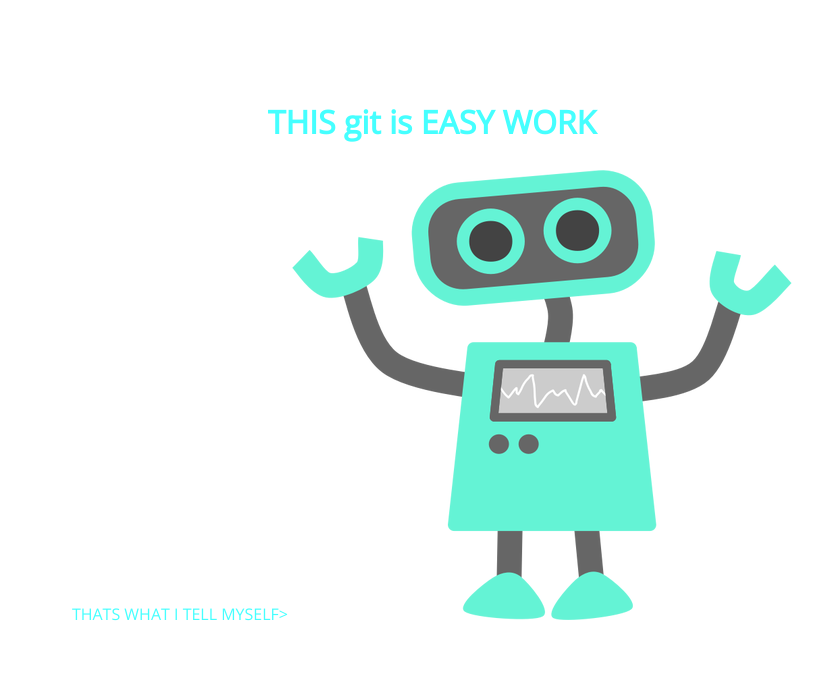
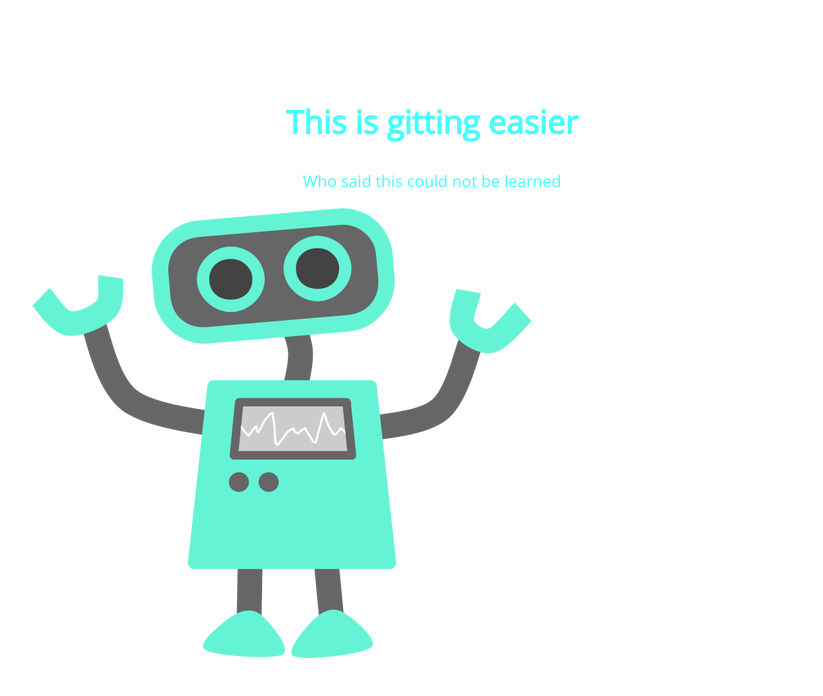
Before and after one commit to stedfordhub/105-project, a plain HTML site: page index.html in a window 1280 px wide. Shown: the whole page, without its empty margins (208-1031 px from the left). Drawn offline with nearby package versions, Linux system fonts and the light colour scheme.

Commit message:
changes to h1 and p

```diff
--- a/index.html
+++ b/index.html
@@ -8,8 +8,8 @@
 </head>
 <body>
 	<section>
-		<h1>THIS git is EASY WORK</h1>
-		<p>THATS WHAT I TELL MYSELF>
+		<h1>This is gitting easier</h1>
+		<p>Who said this could not be learned</p>
 		<img src="img/happy-blue-robot.png">
 	</section>
 </body>
```
